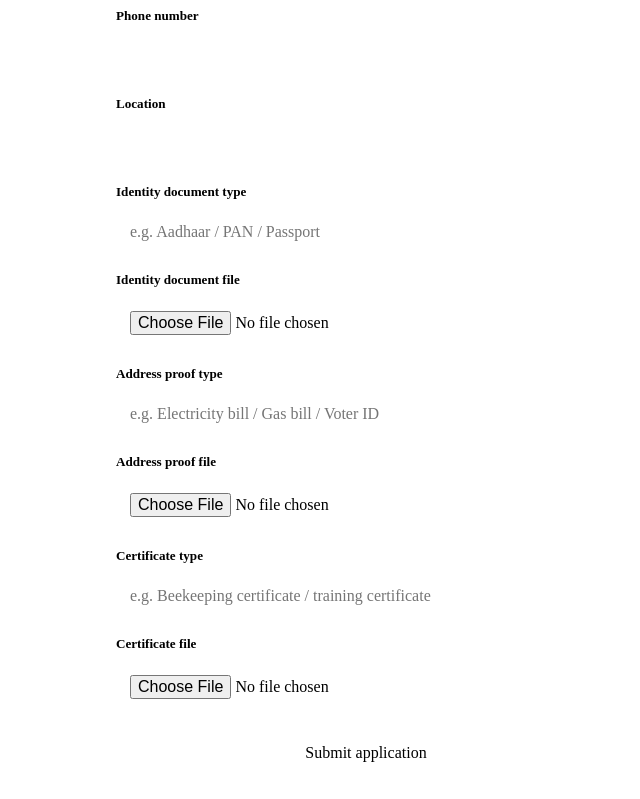
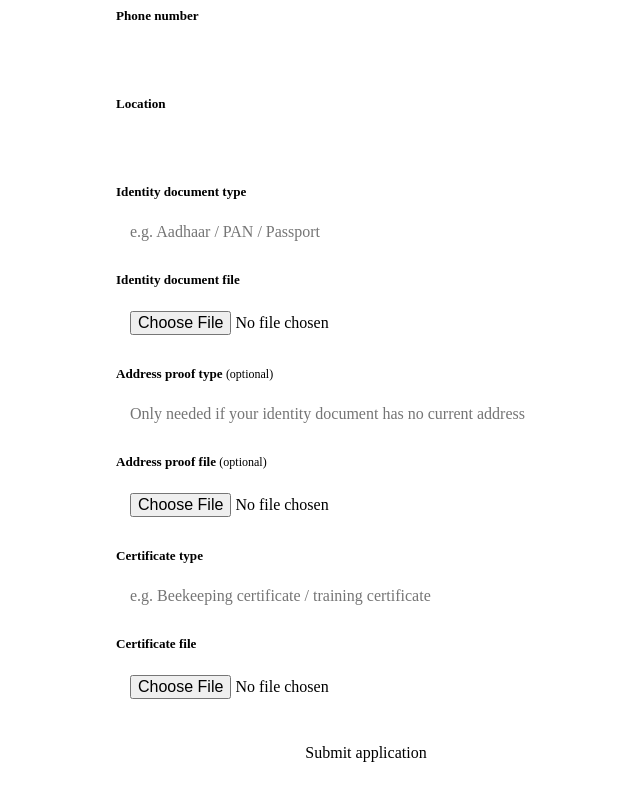
Before and after one commit to tr4shcanwesha/SIH2026, a plain HTML site: page frontend/auth/onboarding.html in a window 1280 px wide. Shown: the part 1698-2497 px from the top of the page, without its empty margins (274-914 px from the left). Drawn offline with Linux system fonts and the light colour scheme; files that its build step writes are made by us from their sources; no server answers; files whose address does not match are found by name.

Commit message:
minor fix

```diff
--- a/frontend/auth/onboarding.html
+++ b/frontend/auth/onboarding.html
@@ -40,9 +40,9 @@
       <label for="identity_document">Identity document file</label>
       <input id="identity_document" name="identity_document" type="file" accept=".jpg,.jpeg,.png,.pdf,image/jpeg,image/png,application/pdf">
 
-      <label for="address_document_type">Address proof type</label>
-      <input id="address_document_type" name="address_document_type" type="text" placeholder="e.g. Electricity bill / Gas bill / Voter ID">
-      <label for="address_document">Address proof file</label>
+      <label for="address_document_type">Address proof type <span class="optional-label">(optional)</span></label>
+      <input id="address_document_type" name="address_document_type" type="text" placeholder="Only needed if your identity document has no current address">
+      <label for="address_document">Address proof file <span class="optional-label">(optional)</span></label>
       <input id="address_document" name="address_document" type="file" accept=".jpg,.jpeg,.png,.pdf,image/jpeg,image/png,application/pdf">
 
       <label for="certificate_type">Certificate type</label>
--- a/frontend/auth/style.css
+++ b/frontend/auth/style.css
@@ -21,6 +21,7 @@
 .auth-intro{font-size:1.02rem; margin:16px 0 28px;}
 .credentials-form{display:grid;gap:10px;}
 .credentials-form label{font-size:.82rem;font-weight:700;color:var(--comb-900);}
+.optional-label{font-size:.75rem;font-weight:500;color:var(--ink-soft);}
 .credentials-form input{width:100%;padding:13px 14px;border:1px solid var(--line);border-radius:10px;background:var(--wax-100);color:var(--ink);font:inherit;margin-bottom:8px;}
 .credentials-form input:focus{outline:3px solid rgba(31,111,92,.22);border-color:var(--verified-teal);}
 .auth-divider{display:flex;align-items:center;gap:12px;margin:20px 0;color:var(--ink-soft);font-size:.8rem;}
```
Also changed, not shown: 1 other file.
